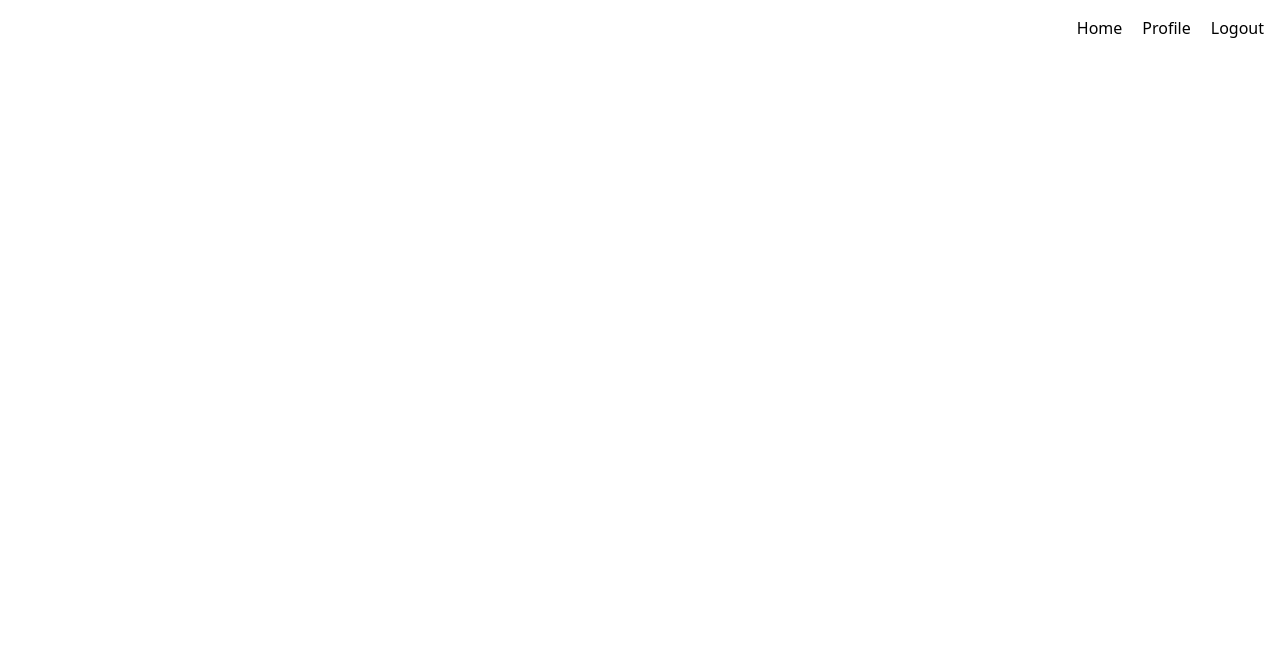
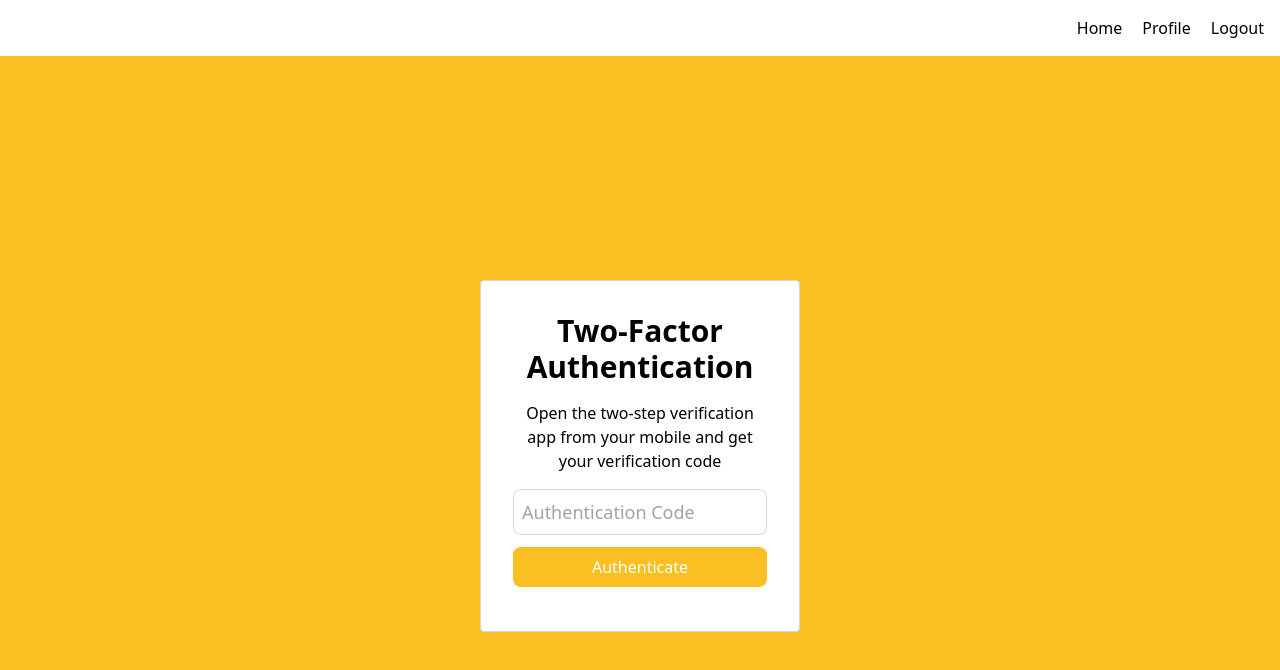
Before and after one commit to MuneebChaudhry-dev/Multifactor-Auth, a Vue app: page /validate in a window 1280 px wide. Before the commit this address had no page. Shown: the top 670 px of the page. Built offline with nearby package versions, Linux system fonts and the light colour scheme.

Commit message:
Add OTP Validate

```diff
--- a/src/components/LogIn.vue
+++ b/src/components/LogIn.vue
@@ -42,7 +42,11 @@ const loginUser = async (bodyData) => {
     user.userData = response.data.user
     console.log(user.userData)
     if (response.data.status === 'success') {
-      router.push('/profile')
+      if (user.userData.otp_enabled) {
+        router.push('/validate')
+      } else {
+        router.push('/profile')
+      }
     }
   })
 }
--- a/src/components/UserProfile.vue
+++ b/src/components/UserProfile.vue
@@ -22,7 +22,7 @@
         </div>
       </div>
     </div>
-    <!---Modal Start here-->
+    <!---Show QR here-->
     <div class="bg-white rounded flex justify-center mt-8" v-show="showQR">
       <div class="w-1/2 border border-gray-300 my-8">
         <div class="p-4 border-b border-gray-300">
@@ -83,23 +83,6 @@
         </div>
       </div>
     </div>
-    <!--Modal Ends here--->
-    <div class="bg-white rounded flex justify-center mt-8 hidden">
-      <div class="w-1/4 border border-gray-300 my-8 p-8">
-        <h2 class="text-black font-extrabold text-3xl text-center">Two-Factor Authentication</h2>
-        <p class="text-center my-4">
-          Open the two-step verification app from your mobile and get your verification code
-        </p>
-        <input
-          type="text"
-          class="p-2 w-full text-lg border border-gray-300 rounded-lg outline-1 outline-amber-300"
-          placeholder="Authentication Code"
-        />
-        <button class="w-full my-3 py-2 px-6 text-white font-medium bg-amber-400 rounded-lg">
-          Authenticate
-        </button>
-      </div>
-    </div>
   </div>
 </template>
 <script setup lang="">
--- /dev/null
+++ b/src/components/ValidateOtp.vue
@@ -0,0 +1,43 @@
+<template>
+  <section class="w-full h-screen bg-amber-400 flex justify-center items-center">
+    <div class="bg-white rounded w-1/4 border border-gray-300 my-8 p-8">
+      <h2 class="text-black font-extrabold text-3xl text-center">Two-Factor Authentication</h2>
+      <p class="text-center my-4">
+        Open the two-step verification app from your mobile and get your verification code
+      </p>
+      <input
+        type="text"
+        class="p-2 w-full text-lg border border-gray-300 rounded-lg outline-1 outline-amber-300"
+        placeholder="Authentication Code"
+        v-model="otp"
+      />
+      <button
+        class="w-full my-3 py-2 px-6 text-white font-medium bg-amber-400 rounded-lg"
+        @click="validate2FA"
+      >
+        Authenticate
+      </button>
+    </div>
+  </section>
+</template>
+<script setup>
+import { ref } from 'vue'
+import axios from 'axios'
+import { useRouter } from 'vue-router'
+import { userStore } from '@/stores/user'
+
+const user = userStore()
+const otp = ref(null)
+const router = useRouter()
+
+const validate2FA = async () => {
+  const payload = { user_id: user.userData.id, token: otp.value }
+  await axios.post(`${import.meta.env.VITE_API_URL}/otp/validate`, payload).then((response) => {
+    console.log(response.data)
+    if (response.data.otp_valid) {
+      router.push('/profile')
+    }
+  })
+}
+</script>
+<style lang=""></style>
--- a/src/router/index.ts
+++ b/src/router/index.ts
@@ -3,6 +3,7 @@ import HomeView from '@/views/HomeView.vue'
 import RegisterUser from '@/views/RegisterView.vue'
 import Login from '@/views/LoginView.vue'
 import Profile from '@/views/ProfileView.vue'
+import Validate from '@/views/ValidateView.vue'
 
 const router = createRouter({
   history: createWebHistory(import.meta.env.BASE_URL),
@@ -31,6 +32,11 @@ const router = createRouter({
       path: '/login',
       name: 'login',
       component: Login
+    },
+    {
+      path: '/validate',
+      name: 'validate',
+      component: Validate
     }
   ]
 })
--- /dev/null
+++ b/src/views/ValidateView.vue
@@ -0,0 +1,9 @@
+<script setup>
+import ValidateUser from '@/components/ValidateOtp.vue'
+</script>
+
+<template>
+  <main>
+    <ValidateUser />
+  </main>
+</template>
```
